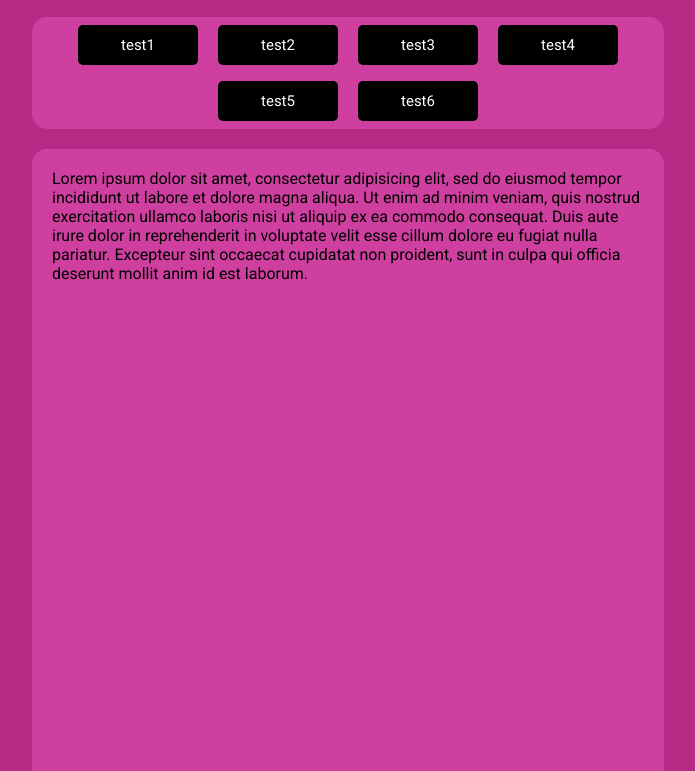
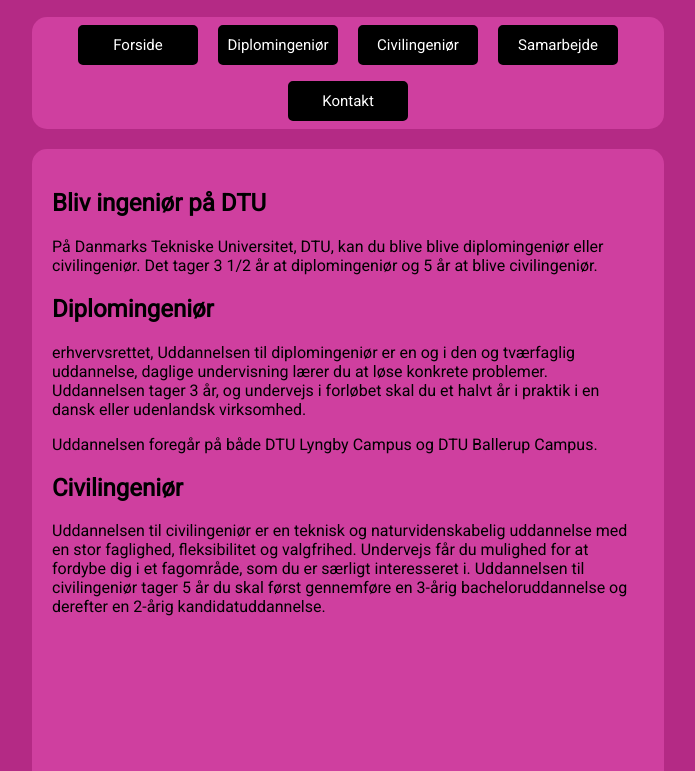
Before and after one commit to moondeck/silly-school-website, a plain HTML site: page index.html in a window 1280 px wide. Shown: the part 29-800 px from the top of the page, without its empty margins (292-987 px from the left). Drawn offline with Linux system fonts and the light colour scheme.

Commit message:
added some content

```diff
--- a/index.html
+++ b/index.html
@@ -13,21 +13,36 @@
 
       <div class="button_bar">
         <div class="buttons">
-          <button type="button" name="submit">test1</button>
-          <button type="button" name="submit">test2</button>
-          <button type="button" name="submit">test3</button>
-          <button type="button" name="submit">test4</button>
-          <button type="button" name="submit">test5</button>
-          <button type="button" name="submit">test6</button>
+          <button type="button" name="submit">Forside</button>
+          <button type="button" name="submit">Diplomingeniør</button>
+          <button type="button" name="submit">Civilingeniør</button>
+          <button type="button" name="submit">Samarbejde</button>
+          <button type="button" name="submit">Kontakt</button>
 
 
         </div>
 
       </div>
       <div class="content">
-        Lorem ipsum dolor sit amet, consectetur adipisicing elit, sed do eiusmod tempor incididunt ut labore et dolore magna aliqua. Ut enim ad minim veniam, quis nostrud exercitation ullamco laboris nisi ut aliquip ex ea commodo consequat. Duis aute irure dolor in reprehenderit in voluptate velit esse cillum dolore eu fugiat nulla pariatur.
-        Excepteur sint occaecat cupidatat non proident, sunt in culpa qui officia deserunt mollit anim id est laborum.
-      </div>
+        <h2>Bliv ingeniør på DTU</h2>
+
+        <p>På Danmarks Tekniske Universitet, DTU, kan du blive blive diplomingeniør eller civilingeniør. Det tager 3 1/2 år at diplomingeniør og 5 år at blive civilingeniør.</p>
+
+        <h2>Diplomingeniør</h2>
+        erhvervsrettet, Uddannelsen til diplomingeniør er en og i den og tværfaglig uddannelse, daglige undervisning lærer du at løse konkrete problemer. Uddannelsen tager 3 år, og undervejs i forløbet skal du et halvt år i praktik i en dansk eller udenlandsk virksomhed.
+
+        <p>Uddannelsen foregår på både DTU Lyngby Campus og DTU Ballerup Campus.</p>
+
+        <h2>Civilingeniør</h2>
+
+        <p>Uddannelsen til civilingeniør er en teknisk og naturvidenskabelig uddannelse med en stor faglighed, fleksibilitet og valgfrihed. Undervejs får du mulighed for at fordybe dig i et fagområde, som du er særligt interesseret i.
+          Uddannelsen til civilingeniør tager 5 år du skal først gennemføre en 3-årig bacheloruddannelse og derefter en 2-årig kandidatuddannelse.</p>
+
+
+
+
+
+
     </div>
   </body>
 </html>
```
